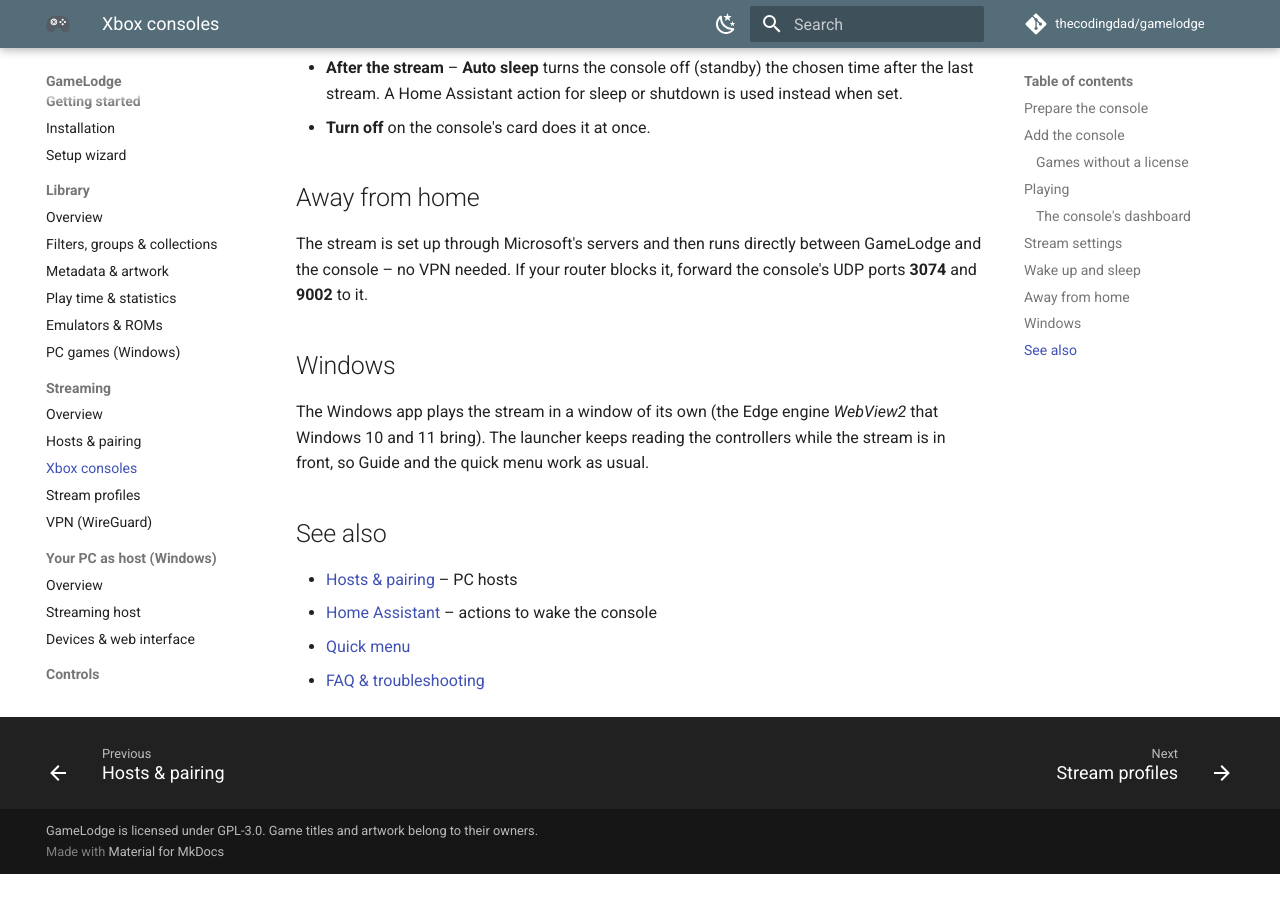
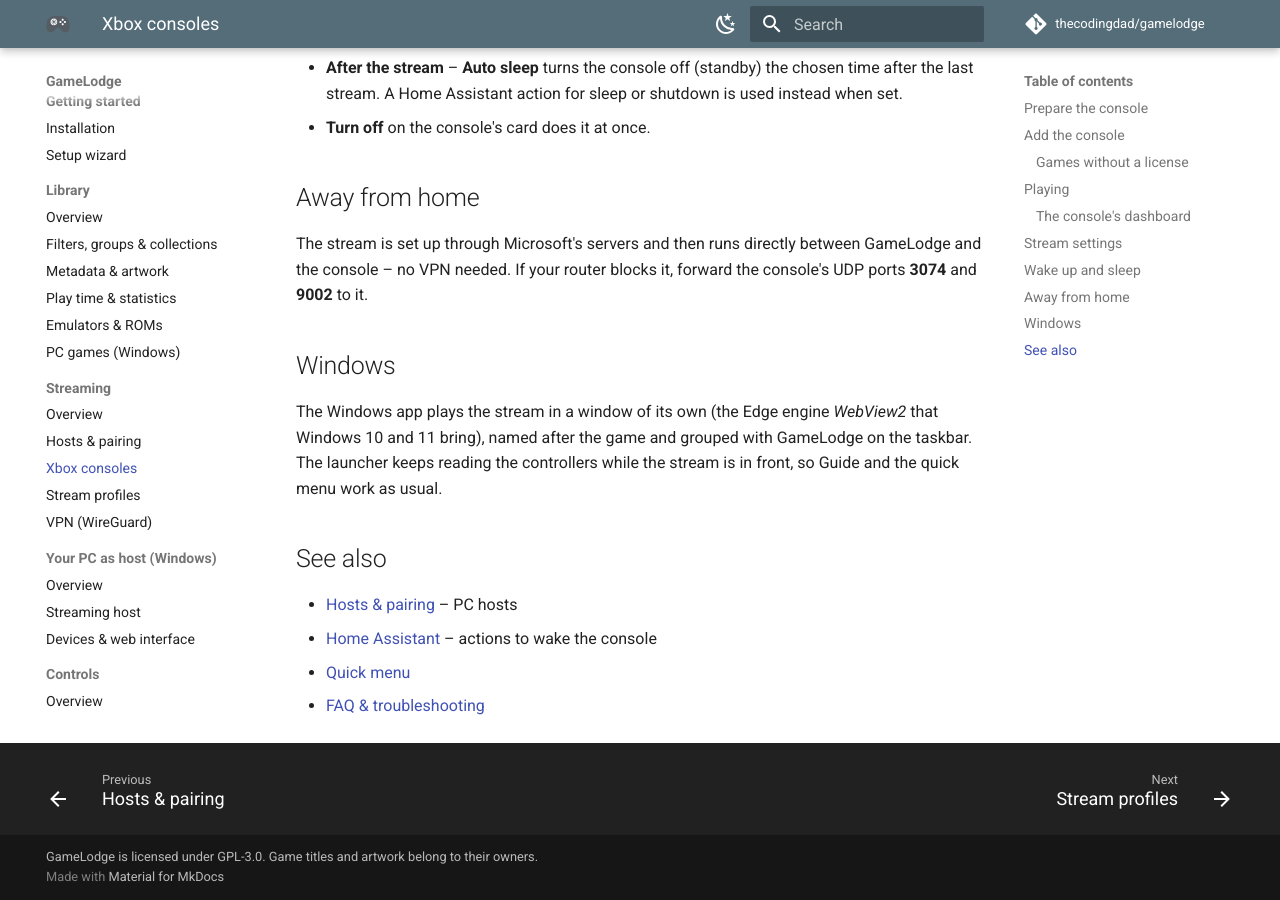
Before and after one commit to thecodingdad/gamelodge, an MkDocs documentation site: the page built from docs/xbox.md, in a window 1280 px wide and 900 px high, scrolled down 4381 px. Built offline with MkDocs 1.6.1 and Material for MkDocs 9.7.7, drawn with Linux system fonts in a browser that asks for light colours; comment, search, counter and statistics services are not loaded; before the commit the page ends 5255 px from its top, so only the background shows below that.

Commit message:
Docs: the Xbox player window on the Windows taskbar

```diff
--- a/docs/xbox.md
+++ b/docs/xbox.md
@@ -106,7 +106,8 @@ VPN needed. If your router blocks it, forward the console's UDP ports **3074** a
 
 ## Windows
 
-The Windows app plays the stream in a window of its own (the Edge engine *WebView2* that Windows 10 and 11 bring).
+The Windows app plays the stream in a window of its own (the Edge engine *WebView2* that Windows 10 and 11 bring),
+named after the game and grouped with GameLodge on the taskbar.
 The launcher keeps reading the controllers while the stream is in front, so Guide and the quick menu work as
 usual.
 
```
